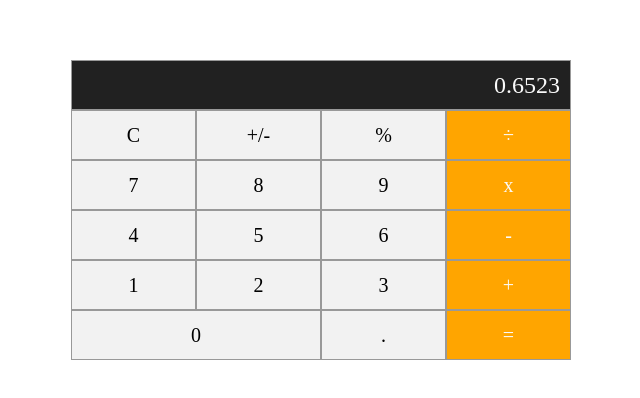
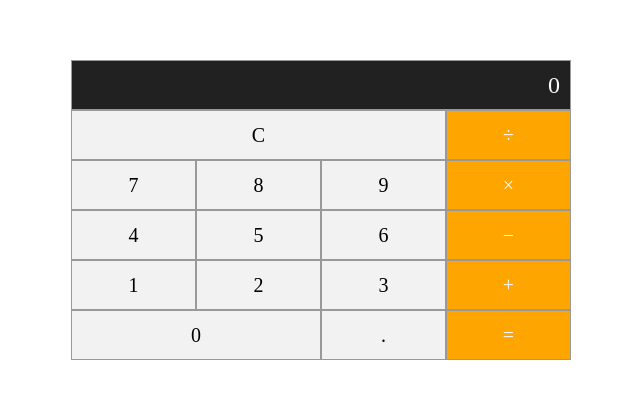
Before and after one commit to DanSimonson/vue-calculator, a Vue app: page /#/ in a window 1280 px wide. Shown: the part 190-588 px from the top of the page, without its empty margins (319-959 px from the left). Built offline with nearby package versions, Linux system fonts and the light colour scheme.

Commit message:
first draft of logic/user stories completed

```diff
--- a/public/index.html
+++ b/public/index.html
@@ -1,17 +1,23 @@
 <!DOCTYPE html>
 <html lang="en">
+
 <head>
   <meta charset="utf-8">
   <meta http-equiv="X-UA-Compatible" content="IE=edge">
   <meta name="viewport" content="width=device-width,initial-scale=1.0">
   <link rel="icon" href="<%= BASE_URL %>favicon.ico">
+
   <title>vue-calculator</title>
 </head>
+
 <body>
   <noscript>
-      <strong>We're sorry but vue-calculator doesn't work properly without JavaScript enabled. Please enable it to continue.</strong>
+    <strong>We're sorry but vue-calculator doesn't work properly without JavaScript enabled. Please enable it to
+      continue.</strong>
   </noscript>
   <div id="app"></div>
   <!-- built files will be auto injected -->
+  <script src="https://cdnjs.cloudflare.com/ajax/libs/mathjs/5.4.0/math.min.js"></script>
 </body>
+
 </html>
--- a/src/components/Calculator.vue
+++ b/src/components/Calculator.vue
@@ -1,26 +1,26 @@
 <template>
   <div class="wrap">
     <div class="calculator">
-      <div id="display" class="btn">0.6523</div>
-      <div id="clear" class="btn">C</div>
-      <div id="sign" class="btn">+/-</div>
-      <div id="percent" class="btn">%</div>
-      <div id="divide" class="btn operator">&#247</div>
-      <div id="seven" class="btn">7</div>
-      <div id="eight" class="btn">8</div>
-      <div id="nine" class="btn">9</div>
-      <div id="multiply" class="btn operator">x</div>
-      <div id="four" class="btn">4</div>
-      <div id="five" class="btn">5</div>
-      <div id="six" class="btn">6</div>
-      <div id="subtract" class="btn operator">-</div>
-      <div id="one" class="btn">1</div>
-      <div id="two" class="btn">2</div>
-      <div id="three" class="btn">3</div>
-      <div id="add" class="btn operator">+</div>
-      <div id="zero" class="btn">0</div>
-      <div id="decimal" class="btn">.</div>
-      <div id="equals" class="btn operator">=</div>
+      <div id="display" class="btn">{{result || 0}}</div>
+      <div @click="clear()" id="clear" class="btn">C</div>
+      <!--<div @click="number('1')" id="sign" class="btn">+/-</div>
+      <div @click="unique('%')" id="percent" class="btn">%</div>-->
+      <div @click="math('/' )" id="divide" class="btn operator">&#247</div>
+      <div @click="number('7')" id="seven" class="btn">7</div>
+      <div @click="number('8')" id="eight" class="btn">8</div>
+      <div @click="number('9')" id="nine" class="btn">9</div>
+      <div @click="math('*')" id="multiply" class="btn operator">&#215;</div>
+      <div @click="number('4')" id="four" class="btn">4</div>
+      <div @click="number('5')" id="five" class="btn">5</div>
+      <div @click="number('6')" id="six" class="btn">6</div>
+      <div @click="math('-')" id="subtract" class="btn operator">&#8722;</div>
+      <div @click="number('1')" id="one" class="btn">1</div>
+      <div @click="number('2')" id="two" class="btn">2</div>
+      <div @click="number('3')" id="three" class="btn">3</div>
+      <div @click="math('+')" id="add" class="btn operator">&#43;</div>
+      <div @click="number('0')" id="zero" class="btn">0</div>
+      <div @click="unique('.')" id="decimal" class="btn">.</div>
+      <div @click="equal" id="equals" class="btn operator">=</div>
     </div>
   </div>
 </template>
@@ -30,6 +30,52 @@ export default {
   name: "Calculator",
   props: {
     msg: String
+  },
+  data() {
+    return {
+      result: "",
+      results: []
+    };
+  },
+  methods: {
+    number(item) {
+      //number not allowed to start with multiple zeros
+      if (item === "0" && this.result.length < 2) {
+        this.result = "0";
+      } else {
+        this.result += item;
+      }
+    },
+    math(operator) {
+      //get last char in data string
+      const lastChar = this.result[this.result.length - 1];
+      //check if last character is an operand
+      const bool = ["*", "+", "-", "/"].includes(lastChar);
+      if (bool) {
+        //remove last char since it is operand
+        this.result = this.result.slice(0, -1);
+        //replace with new operand
+        this.result += operator.toString();
+      } else {
+        //just append operand
+        this.result += operator.toString();
+      }
+    },
+    unique(operator) {
+      //two '.' operators will not be accepted in one number
+      if (this.result.includes(".") === false) {
+        this.result += operator.toString();
+      }
+    },
+    equal() {
+      let result = this.result;
+      let total = math.eval(result);
+      this.results.push({ math: result, total: result });
+      this.result = total;
+    },
+    clear() {
+      this.result = "";
+    }
   }
 };
 </script>
@@ -75,6 +121,10 @@ export default {
   grid-column: 1/3;
   text-align: center;
 }
+#clear {
+  grid-column: 1/4;
+  text-align: center;
+}
 .operator {
   background-color: orange;
   color: $White;
```
Lines whose indentation alone changed are shown as unchanged.
